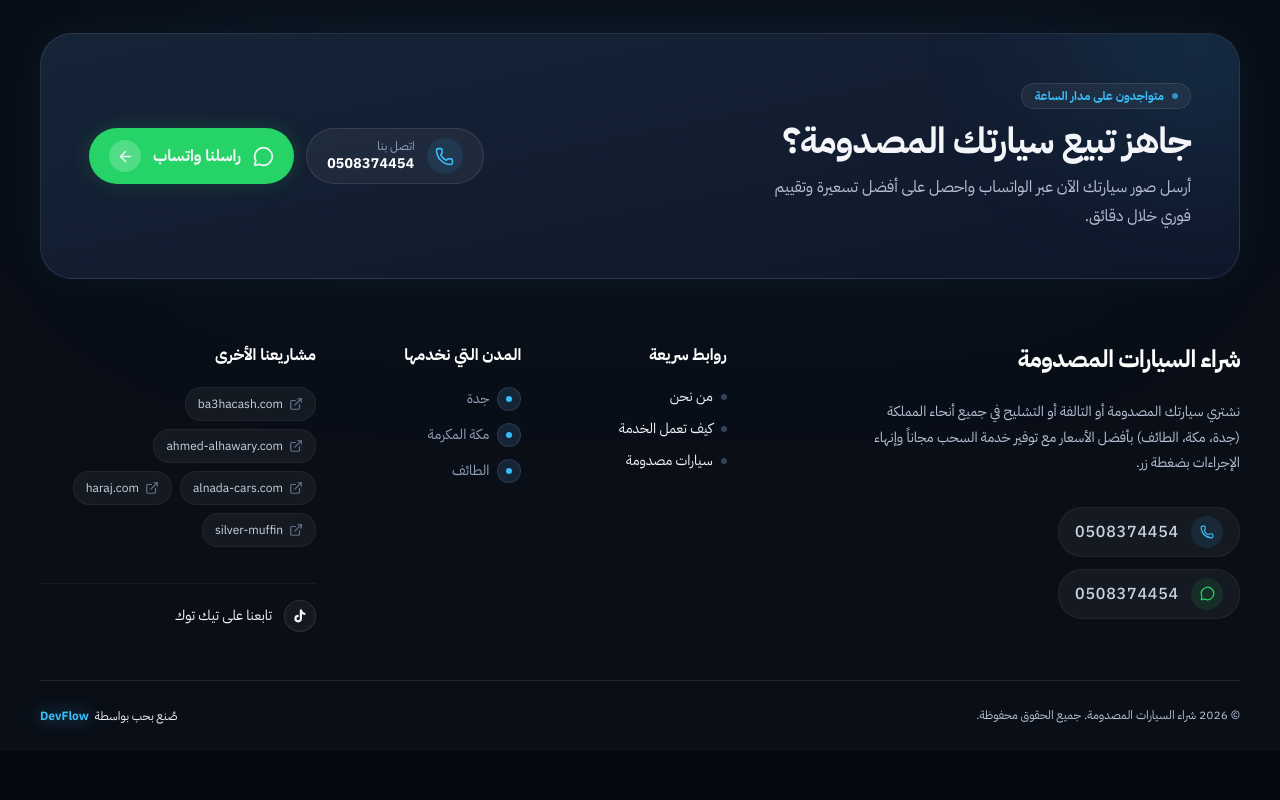
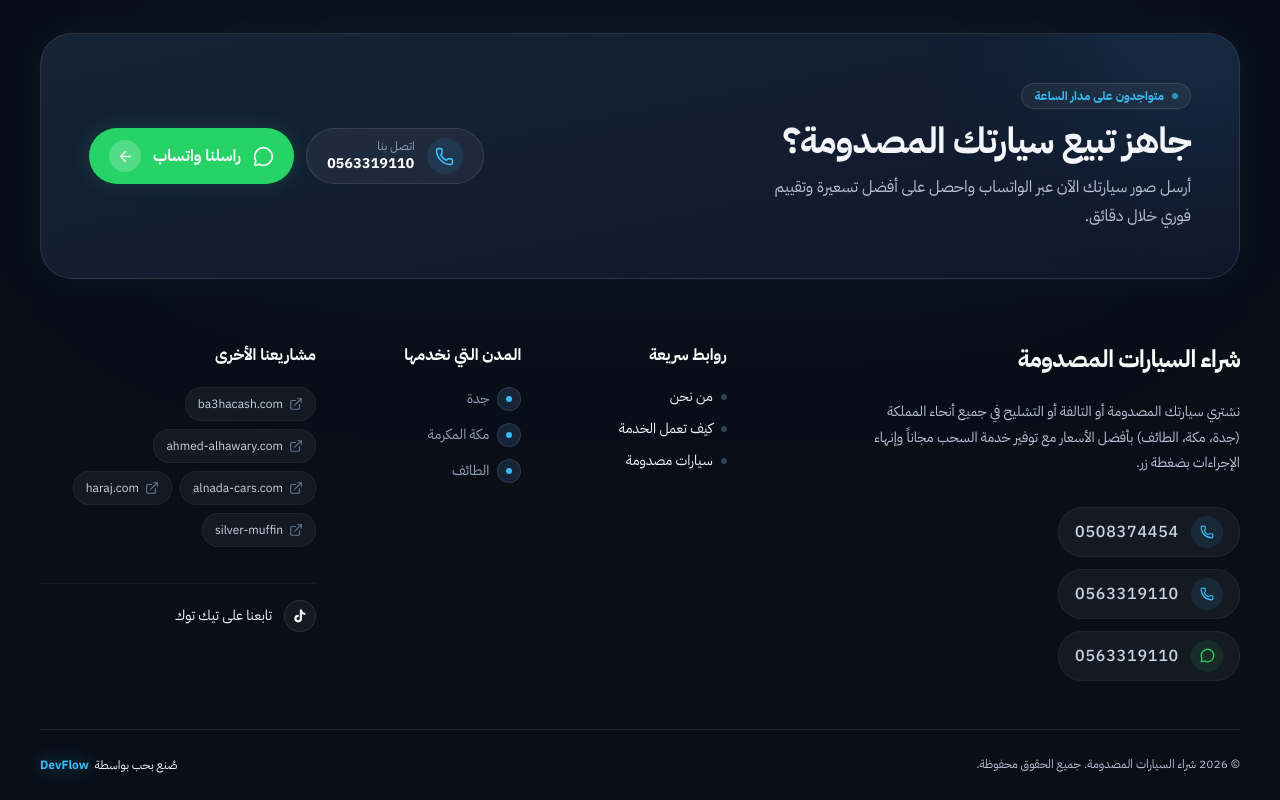
Before and after one commit to Mahmoudfattah/jeddahcars, a Next.js app: page / in a window 1280 px wide. Shown: the part 4457-5257 px from the top of the page. Before the commit the page ends 5208 px from the top, so only its background shows below. Built offline with nearby package versions, Linux system fonts and the light colour scheme.

Commit message:
update the number in the footer

```diff
--- a/app/components/layout/Footer.tsx
+++ b/app/components/layout/Footer.tsx
@@ -37,8 +37,11 @@ const otherSites = [
 ];
 
 const PHONE_DISPLAY = "0508374454";
+const PHONE_DISPLAY2 = "0563319110";
 const PHONE_TEL = "+966508374454";
+const PHONE_TEL2 = "+966563319110";
 const WHATSAPP_LINK = "https://wa.me/966508374454";
+const WHATSAPP_LINK2 = "https://wa.me/966563319110";
 const TIKTOK_LINK = "https://www.tiktok.com/@ahmdtop3";
 
 // Minimal TikTok glyph
@@ -94,7 +97,7 @@ export default function Footer() {
             {/* Contact Buttons */}
             <div className="flex flex-col sm:flex-row items-center gap-3 w-full md:w-auto shrink-0">
               {/* Phone */}
-              <a
+              {/* <a
                 href={`tel:${PHONE_TEL}`}
                 dir="rtl"
                 className="group flex items-center justify-center gap-3 w-full sm:w-auto min-w-[175px] h-14 px-5 rounded-full border border-white/10 bg-white/5 text-white hover:bg-white/10 hover:border-[#38bdf8]/40 transition-all duration-300"
@@ -116,11 +119,59 @@ export default function Footer() {
                     {PHONE_DISPLAY}
                   </span>
                 </div>
+              </a> */}
+              <a
+                href={`tel:${PHONE_TEL2}`}
+                dir="rtl"
+                className="group flex items-center justify-center gap-3 w-full sm:w-auto min-w-[175px] h-14 px-5 rounded-full border border-white/10 bg-white/5 text-white hover:bg-white/10 hover:border-[#38bdf8]/40 transition-all duration-300"
+                aria-label={`اتصل بنا على ${PHONE_DISPLAY}`}
+              >
+                <div className="w-9 h-9 rounded-full bg-[#38bdf8]/10 text-[#38bdf8] flex items-center justify-center group-hover:scale-110 transition-transform duration-300 shrink-0">
+                  <Phone size={19} />
+                </div>
+
+                <div className="flex flex-col items-start leading-tight">
+                  <span className="text-xs text-slate-400">
+                    اتصل بنا
+                  </span>
+
+                  <span
+                    dir="ltr"
+                    className="text-sm font-bold text-white tracking-wide"
+                  >
+                    {PHONE_DISPLAY2}
+                  </span>
+                </div>
               </a>
 
               {/* WhatsApp */}
+              {/* <a
+                href={WHATSAPP_LINK}
+                target="_blank"
+                rel="noopener noreferrer"
+                dir="rtl"
+                className="group flex items-center justify-center gap-3 w-full sm:w-auto min-w-[190px] h-14 px-5 rounded-full bg-[#25D366] text-white font-bold shadow-[0_0_20px_rgba(37,211,102,0.18)] hover:shadow-[0_0_30px_rgba(37,211,102,0.35)] hover:-translate-y-1 transition-all duration-300"
+                aria-label="راسلنا عبر واتساب"
+              >
+                <MessageCircle
+                  size={21}
+                  className="group-hover:scale-110 transition-transform duration-300 shrink-0"
+                />
+
+                <span className="text-base whitespace-nowrap">
+                  راسلنا واتساب
+                </span>
+
+                <div className="w-8 h-8 rounded-full bg-white/20 flex items-center justify-center shrink-0">
+                  <ArrowLeft
+                    size={17}
+                    className="group-hover:-translate-x-1 transition-transform duration-300"
+                  />
+                </div>
+              </a> */}
+              {/* WhatsApp */}
               <a
-                href={WHATSAPP_LINK}
+                href={WHATSAPP_LINK2}
                 target="_blank"
                 rel="noopener noreferrer"
                 dir="rtl"
@@ -176,17 +227,30 @@ export default function Footer() {
                   <Phone size={14} />
                 </div>
               </a>
+              <a
+                href={`tel:${PHONE_TEL2}`}
+                dir="ltr"
+                className="group flex items-center justify-end gap-3 w-fit px-4 py-2 rounded-xl bg-white/5 border border-white/5 hover:border-[#38bdf8]/30 hover:bg-[#162438] transition-all"
+              >
+                <span className="text-slate-300 font-medium tracking-wider group-hover:text-white transition-colors">
+                  {PHONE_DISPLAY2}
+                </span>
+
+                <div className="w-8 h-8 rounded-full bg-[#38bdf8]/10 text-[#38bdf8] flex items-center justify-center group-hover:scale-110 transition-transform">
+                  <Phone size={14} />
+                </div>
+              </a>
 
               {/* WhatsApp */}
               <a
-                href={WHATSAPP_LINK}
+                href={WHATSAPP_LINK2}
                 target="_blank"
                 rel="noopener noreferrer"
                 dir="ltr"
                 className="group flex items-center justify-end gap-3 w-fit px-4 py-2 rounded-xl bg-white/5 border border-white/5 hover:border-[#25D366]/30 hover:bg-[#25D366]/5 transition-all"
               >
                 <span className="text-slate-300 font-medium tracking-wider group-hover:text-white transition-colors">
-                  {PHONE_DISPLAY}
+                  {PHONE_DISPLAY2}
                 </span>
 
                 <div className="w-8 h-8 rounded-full bg-[#25D366]/10 text-[#25D366] flex items-center justify-center group-hover:scale-110 transition-transform">
```
